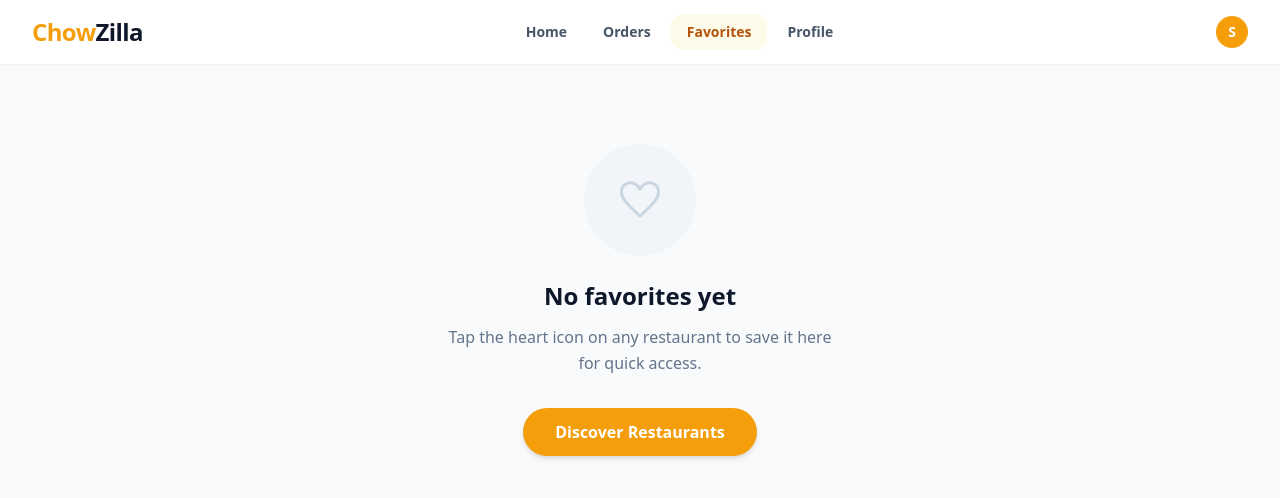
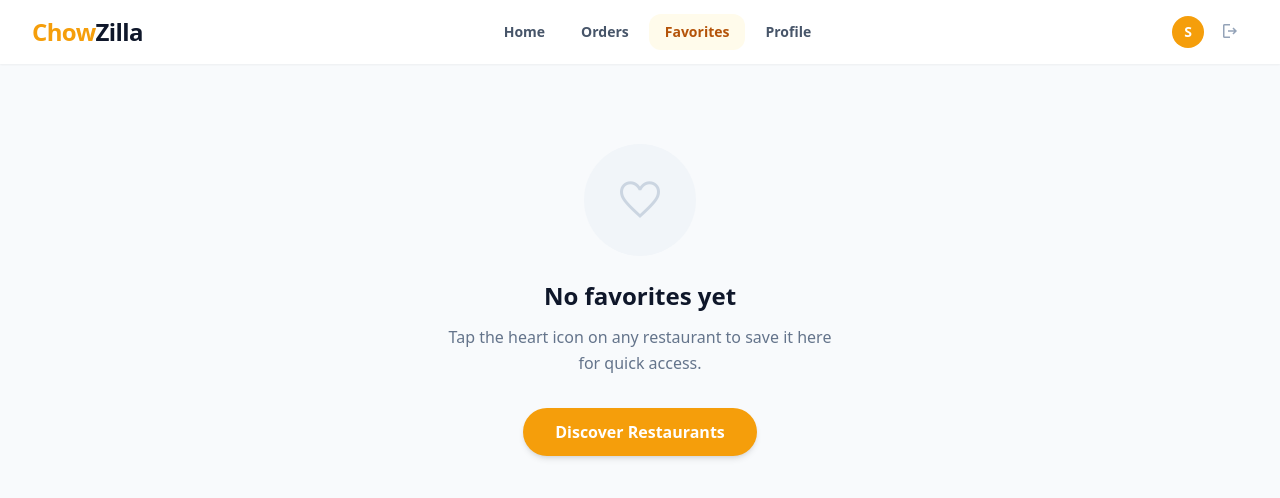
Before and after one commit to 4MHARK/food-delivery-platform, a React (Vite) app in the folder client/: page /favorites in a window 1280 px wide. Shown: the top 498 px of the page. Built offline with nearby package versions, Linux system fonts and the light colour scheme; sample sign-in values are in the browser's storage.

Commit message:
fix: add logout button when user dropdown is hidden, add back button to Profile

```diff
--- a/client/src/components/AppLayout.jsx
+++ b/client/src/components/AppLayout.jsx
@@ -215,12 +215,21 @@ const AppLayout = ({
               )}
             </div>
           ) : (
-            <button
-              onClick={() => navigate("/profile")}
-              className="w-8 h-8 rounded-full bg-amber-500 flex items-center justify-center text-white text-sm font-bold hidden md:flex"
-            >
-              {userInitial}
-            </button>
+            <div className="hidden md:flex items-center gap-2">
+              <button
+                onClick={() => navigate("/profile")}
+                className="w-8 h-8 rounded-full bg-amber-500 flex items-center justify-center text-white text-sm font-bold"
+              >
+                {userInitial}
+              </button>
+              <button
+                onClick={handleLogout}
+                className="p-2 text-slate-400 hover:text-red-500 rounded-full hover:bg-slate-100 transition"
+                title="Log out"
+              >
+                <span className="material-symbols-outlined text-xl">logout</span>
+              </button>
+            </div>
           )}
         </div>
       </div>
--- a/client/src/pages/Profile.jsx
+++ b/client/src/pages/Profile.jsx
@@ -198,11 +198,15 @@ const Profile = () => {
 
       {/* Main content */}
       <div className="flex-1 p-6 md:p-12">
-        {/* Mobile header with logout */}
+        {/* Mobile header with back + logout */}
         <div className="md:hidden flex justify-between items-center mb-8">
-          <h1 className="text-xl font-bold">
-            <span className="text-amber-500">Chow</span>Zilla
-          </h1>
+          <button
+            onClick={() => navigate(-1)}
+            className="flex items-center gap-1 text-slate-600 font-semibold text-sm"
+          >
+            <span className="material-symbols-outlined text-xl">arrow_back</span>
+            Back
+          </button>
           <button
             onClick={handleLogout}
             className="flex items-center gap-1 text-slate-600 font-semibold text-sm"
@@ -211,6 +215,15 @@ const Profile = () => {
             Log out
           </button>
         </div>
+
+        {/* Desktop back button */}
+        <button
+          onClick={() => navigate(-1)}
+          className="hidden md:flex items-center gap-1.5 text-slate-500 hover:text-amber-500 font-semibold text-sm mb-6 transition-colors"
+        >
+          <span className="material-symbols-outlined text-xl">arrow_back</span>
+          Back
+        </button>
 
         {/* Tab content — switches based on activeTab */}
         <div className="max-w-2xl mx-auto">
```
